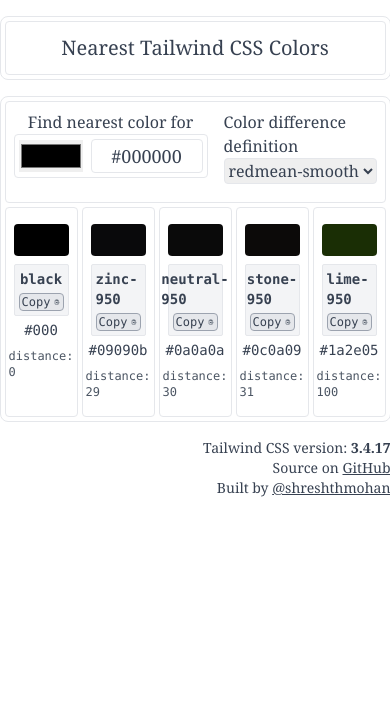
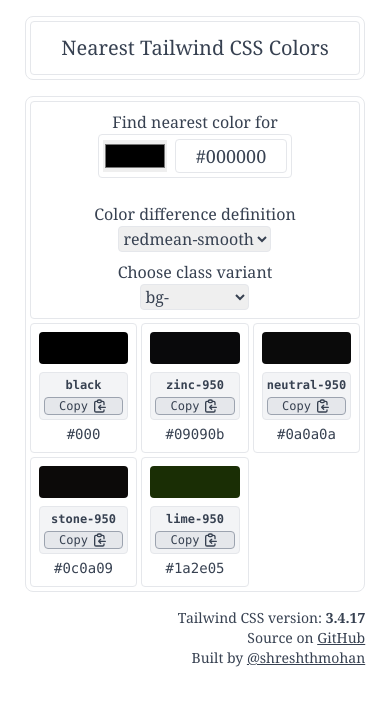
Before and after one commit to shreshthmohan/nearest-tailwind-color, a website built with webpack: page src/index.html in a window 390 px wide. Built offline with nearby package versions, Linux system fonts and the light colour scheme.

Commit message:
improve mobile layout. add support for adding class variant (bg-, text-, border- and so on) to the clipboard when copying color class

```diff
--- a/src/index.html
+++ b/src/index.html
@@ -18,7 +18,7 @@
 
           <div class="flex flex-col gap-1 mt-4 border p-1 rounded-lg">
             <div
-              class="flex w-full justify-center border md:px-4 p-2 rounded gap-x-4"
+              class="flex flex-col md:flex-row w-full justify-center border md:px-4 p-2 rounded gap-2"
             >
               <div class="flex flex-col items-center justify-center">
                 <label>Find nearest color for</label>
@@ -38,7 +38,7 @@
                 </p>
                 <span id="show-rgb"></span>
               </div>
-              <div class="flex flex-col">
+              <div class="flex flex-col items-center">
                 <label for="difference-definition">
                   Color difference definition
                 </label>
@@ -47,9 +47,13 @@
                   class="border rounded"
                 ></select>
               </div>
+              <div class="flex flex-col items-center">
+                <label for="class-variant">Choose class variant</label>
+                <select id="class-variant" class="border rounded"></select>
+              </div>
             </div>
             <div
-              class="grid grid-cols-5 rounded gap-1 font-mono text-sm"
+              class="grid grid-cols-3 md:grid-cols-5 rounded gap-1 font-mono text-sm"
               id="show-nearest-tailwind-colors-container"
             ></div>
           </div>
--- a/src/index.js
+++ b/src/index.js
@@ -20,6 +20,7 @@
 ]
 
 const colorDependentClasses = [
+  '',
   'bg-',
   'text-',
   'border-',
@@ -36,6 +37,8 @@
   'caret-',
   'stroke-',
 ]
+
+let chosenClassVariant = colorDependentClasses[1]
 
 function flattenColorList(colorList) {
   const flatColorList = []
@@ -145,7 +148,7 @@
     .join('div')
     .attr(
       'class',
-      'rounded col-span-1 flex flex-col items-center p-2 border py-4 md:px-4',
+      'rounded col-span-1 flex flex-col items-center p-2 border md:p-4',
     )
 
   individialNearbyColor
@@ -157,12 +160,12 @@
     .append('div')
     .attr(
       'class',
-      'border w-full rounded-sm justify-center items-center flex flex-col gap-1 mb-1 bg-gray-100 p-1',
+      'border w-full rounded justify-center items-center flex flex-col gap-1 mb-1 bg-gray-100 p-1',
     )
   colorName
     .append('div')
-    .text(d => d.from)
-    .attr('class', 'font-semibold')
+    .text(d => `${d.from}`)
+    .attr('class', 'font-semibold text-xs md:text-sm')
 
   colorName
     .append('button')
@@ -179,11 +182,27 @@
       `,
     )
     .on('click', (e, d) => {
-      navigator.clipboard.writeText(d.from)
+      navigator.clipboard.writeText(`${chosenClassVariant}${d.from}`)
     })
   individialNearbyColor.append('div').text(d => d.fromValue)
   individialNearbyColor
     .append('div')
     .text(d => `distance: ${d.distance.toFixed(0)}`)
-    .attr('class', 'text-xs text-gray-600 mt-2')
+    .attr('class', 'text-xs text-gray-600 mt-2 hidden md:block')
 }
+
+// colorDependentClasses
+
+const classVariantSelect = select('#class-variant')
+classVariantSelect
+  .selectAll('option')
+  .data(colorDependentClasses)
+  .join('option')
+  .attr('value', d => d)
+  .text(d => (d ? d : 'none'))
+
+classVariantSelect.property('value', chosenClassVariant)
+
+classVariantSelect.on('change', e => {
+  chosenClassVariant = e.target.value
+})
```
